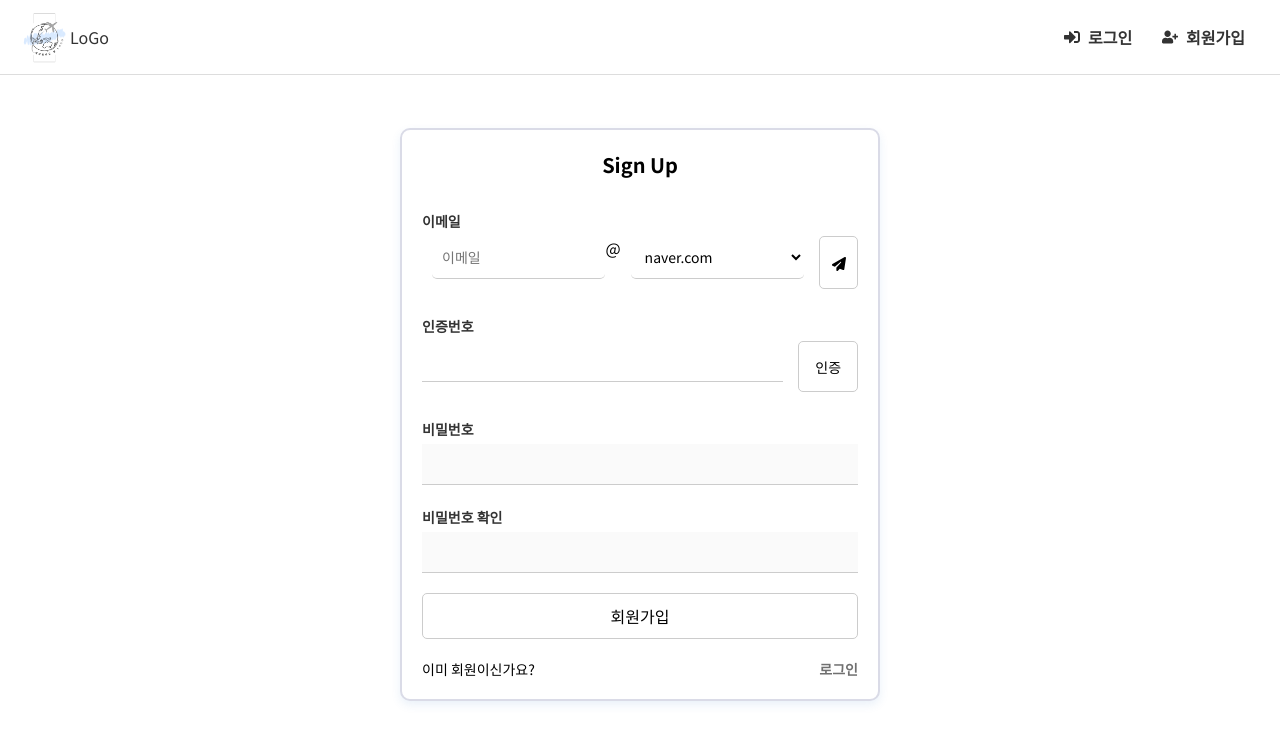
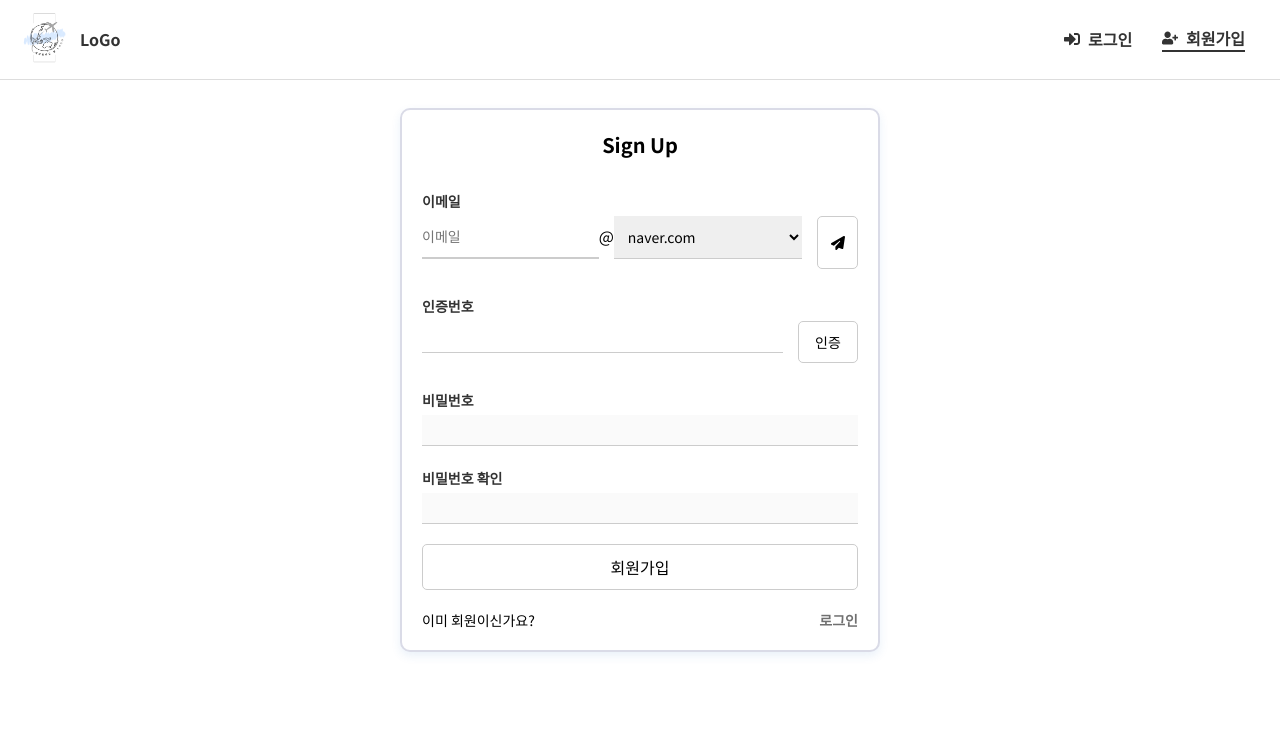
Before and after one commit to KT5BigProject14/FrontEnd, a React (Create React App) app in the folder pro/: page /signup in a window 1280 px wide. Shown: the top 742 px of the page. Built offline with nearby package versions, Linux system fonts and the light colour scheme.

Commit message:
회원가입 및 메뉴바수정

```diff
--- a/pro/src/SignUpPage.js
+++ b/pro/src/SignUpPage.js
@@ -145,6 +145,7 @@ const Signup = () => {
   };
 
   return (
+    <div className="signup-page">
       <div className="signup-container">
         <form className="signup-form" onSubmit={handleSignup}>
           <h1>Sign Up</h1>
@@ -156,14 +157,16 @@ const Signup = () => {
               value={emailLocal}
               onChange={(e) => setEmailLocal(e.target.value)}
               placeholder="이메일"
+              className="underline-input"
             />
-          <span>@</span>
+            <span className="at-symbol">@</span>
             {emailDomain === "직접입력" ? (
               <input
                 type="text"
                 value={customEmailDomain}
                 onChange={(e) => setCustomEmailDomain(e.target.value)}
                 placeholder="직접 입력"
+                className="underline-input"
               />
             ) : (
               <select
@@ -189,6 +192,7 @@ const Signup = () => {
               id="code"
               value={code}
               onChange={(e) => setCode(e.target.value)}
+              className="underline-input"
             />
             <button type="button" onClick={verifyCode}>
               인증
@@ -201,6 +205,7 @@ const Signup = () => {
             value={password}
             onChange={(e) => setPassword(e.target.value)}
             disabled={!isCodeVerified}
+            className="underline-input"
           />
           {passwordError && <p className="error-message">{passwordError}</p>}
           <label htmlFor="confirm-password">비밀번호 확인</label>
@@ -210,6 +215,7 @@ const Signup = () => {
             value={confirmPassword}
             onChange={(e) => setConfirmPassword(e.target.value)}
             disabled={!isCodeVerified}
+            className="underline-input"
           />
           {confirmPasswordError && <p className="error-message">{confirmPasswordError}</p>}
           <button type="submit" disabled={!isCodeVerified}>
@@ -220,6 +226,7 @@ const Signup = () => {
           </p>
         </form>
       </div>
+    </div>
   );
 };
 
--- a/pro/src/components/Menu.js
+++ b/pro/src/components/Menu.js
@@ -1,25 +1,23 @@
 import React from 'react';
-import { Link, useNavigate } from 'react-router-dom';
+import { Link, useNavigate, useLocation } from 'react-router-dom';
 import { FaHome, FaComments, FaQuestionCircle, FaUser, FaBox, FaSignOutAlt, FaSignInAlt, FaUserPlus } from 'react-icons/fa';
 
 const Menu = ({ isLoggedIn, handleLogout }) => {
   const navigate = useNavigate();
+  const location = useLocation();
 
   const navStyle = {
     ...styles.nav,
     justifyContent: 'center',
   };
 
-  // 로그아웃 후 홈으로 리디렉션하는 로직
   const handleLogoutAndRedirect = () => {
-    handleLogout();  // 기존 로그아웃 로직 실행
-    navigate('/');  // 홈 페이지로 리디렉션
+    handleLogout();
+    navigate('/');
   };
 
-  // 버튼 클릭 시 역할 확인 및 리디렉션 로직
   const handleButtonClick = (e, path) => {
     const role = sessionStorage.getItem("role");
-    console.log(role);
     if (role === "guest") {
       e.preventDefault();
       alert("정보를 입력해야 사용할 수 있습니다.");
@@ -29,29 +27,35 @@ const Menu = ({ isLoggedIn, handleLogout }) => {
     }
   };
 
+  const getNavItemStyle = (path) => {
+    return location.pathname === path ? styles.navItemActive : styles.navItem;
+  };
+
   return (
     <header style={styles.header}>
       <div style={styles.logo}>
-        <img src="/logo1.png" alt="Logo" style={styles.logoImage} />
-        LoGo
+        <Link to="/">
+          <img src="/logo1.png" alt="Logo" style={styles.logoImage} />
+        </Link>
+        <Link to="/" style={styles.logoText}>LoGo</Link>
       </div>
       <nav style={styles.nav}>
         {isLoggedIn ? (
           <>
             <div style={styles.navCenter}>
-              <Link to="" style={styles.navItem}>
+              <Link to="/" style={getNavItemStyle("/")}>
                 <FaHome style={styles.icon} /> Home
               </Link>
-              <Link to="/chat_" style={styles.navItem} onClick={(e) => handleButtonClick(e, "/chat_")}>
+              <Link to="/chat_" style={getNavItemStyle("/chat_")} onClick={(e) => handleButtonClick(e, "/chat_")}>
                 <FaComments style={styles.icon} /> Chat
               </Link>
-              <Link to="/QnA" style={styles.navItem} onClick={(e) => handleButtonClick(e, "/QnA")}>
+              <Link to="/QnA" style={getNavItemStyle("/QnA")} onClick={(e) => handleButtonClick(e, "/QnA")}>
                 <FaQuestionCircle style={styles.icon} /> QnA
               </Link>
-              <Link to="/profile" style={styles.navItem} onClick={(e) => handleButtonClick(e, "/profile")}>
+              <Link to="/profile" style={getNavItemStyle("/profile")} onClick={(e) => handleButtonClick(e, "/profile")}>
                 <FaUser style={styles.icon} /> My Page
               </Link>
-              <Link to="/storage" style={styles.navItem} onClick={(e) => handleButtonClick(e, "/storage")}>
+              <Link to="/storage" style={getNavItemStyle("/storage")} onClick={(e) => handleButtonClick(e, "/storage")}>
                 <FaBox style={styles.icon} /> Storage
               </Link>
             </div>
@@ -61,10 +65,10 @@ const Menu = ({ isLoggedIn, handleLogout }) => {
           </>
         ) : (
           <div style={styles.authLinks}>
-            <Link to="/login" style={styles.navItem}>
+            <Link to="/login" style={getNavItemStyle("/login")}>
               <FaSignInAlt style={styles.icon} /> 로그인
             </Link>
-            <Link to="/signup" style={styles.navItem}>
+            <Link to="/signup" style={getNavItemStyle("/signup")}>
               <FaUserPlus style={styles.icon} /> 회원가입
             </Link>
           </div>
@@ -89,8 +93,15 @@ const styles = {
     alignItems: 'center',
   },
   logoImage: {
-    width: '50px', // 로고 이미지의 너비를 적절히 조정
-    height: 'auto', // 자동으로 높이를 조정하여 비율을 유지
+    width: '50px',
+    height: 'auto',
+  },
+  logoText: {
+    color: '#333',
+    textDecoration: 'none',
+    fontFamily: "'Noto Sans KR', sans-serif",
+    fontWeight: '700',
+    marginLeft: '10px',
   },
   nav: {
     display: 'flex',
@@ -111,6 +122,16 @@ const styles = {
     alignItems: 'center',
     fontFamily: "'Noto Sans KR', sans-serif",
     fontWeight: '700',
+  },
+  navItemActive: {
+    color: '#333',
+    textDecoration: 'none',
+    margin: '0 15px',
+    display: 'flex',
+    alignItems: 'center',
+    fontFamily: "'Noto Sans KR', sans-serif",
+    fontWeight: '700',
+    borderBottom: '2px solid #333',
   },
   logoutButton: {
     backgroundColor: 'transparent',
@@ -133,7 +154,6 @@ const styles = {
   },
 };
 
-// Google Fonts 링크 추가
 const GoogleFontsLink = () => (
   <link href="https://fonts.googleapis.com/css2?family=Noto+Sans+KR:wght@400;700&display=swap" rel="stylesheet" />
 );
--- a/pro/src/styles/SignUpPage.css
+++ b/pro/src/styles/SignUpPage.css
@@ -1,4 +1,3 @@
-/* SignUpPage.css */
 @import url('https://fonts.googleapis.com/css2?family=Noto+Sans+KR:wght@400;700&display=swap');
 
 body {
@@ -6,11 +5,22 @@ body {
   user-select: none; /* 드래그 방지 */
 }
 
+.signup-page {
+  height: 100vh;
+  display: flex;
+  flex-direction: column;
+  align-items: center;
+  justify-content: flex-start;
+  background-color: rgb(255, 255, 255);
+  color: black;
+  padding-top: 20px;
+}
+
 .signup-container {
   display: flex;
   justify-content: center;
   align-items: center;
-  height: 85vh;
+  height: 70vh;
   background-color: rgb(255, 255, 255);
   color: black;
 }
@@ -56,6 +66,11 @@ body {
   font-family: 'Noto Sans KR', sans-serif;
 }
 
+.signup-form .underline-input {
+  border-bottom: 1px solid #ccc;
+  padding: 5px 0;
+}
+
 .signup-form button {
   padding: 10px 20px;
   border: 1px solid #ccc;
@@ -83,11 +98,18 @@ body {
 
 .email-container .at-symbol {
   vertical-align: sub; /* @ 위치를 중간으로 조정 */
-  margin-top:8px;
+  margin-top: 8px;
 }
 
-.email-container select,
 .email-container input,
+.email-container select {
+  border: none;
+  border-bottom: 2px solid #ccc;
+  padding: 5px 10px;
+  border-radius: 0;
+  box-shadow: none;
+}
+
 .email-container button,
 .code-container button {
   margin-left: 10px;
@@ -100,14 +122,18 @@ body {
   font-size: 14px;
   font-family: 'Noto Sans KR', sans-serif;
 }
-.code-container button {
-  width: 68px;
+
+.email-container .underline-input {
+  border-bottom: 2px solid #ccc;
+  padding: 5px 0;
+  box-shadow: none;
 }
 
-.email-container select:hover,
-.email-container button:hover,
-.code-container button:hover {
-  background-color: #f1f1f1;
+.email-container input:focus,
+.email-container select:focus,
+.code-container input:focus {
+  outline: none;
+  border-bottom: 2px solid #007bff;
 }
 
 .error-message {
```
Lines whose indentation alone changed are shown as unchanged.
